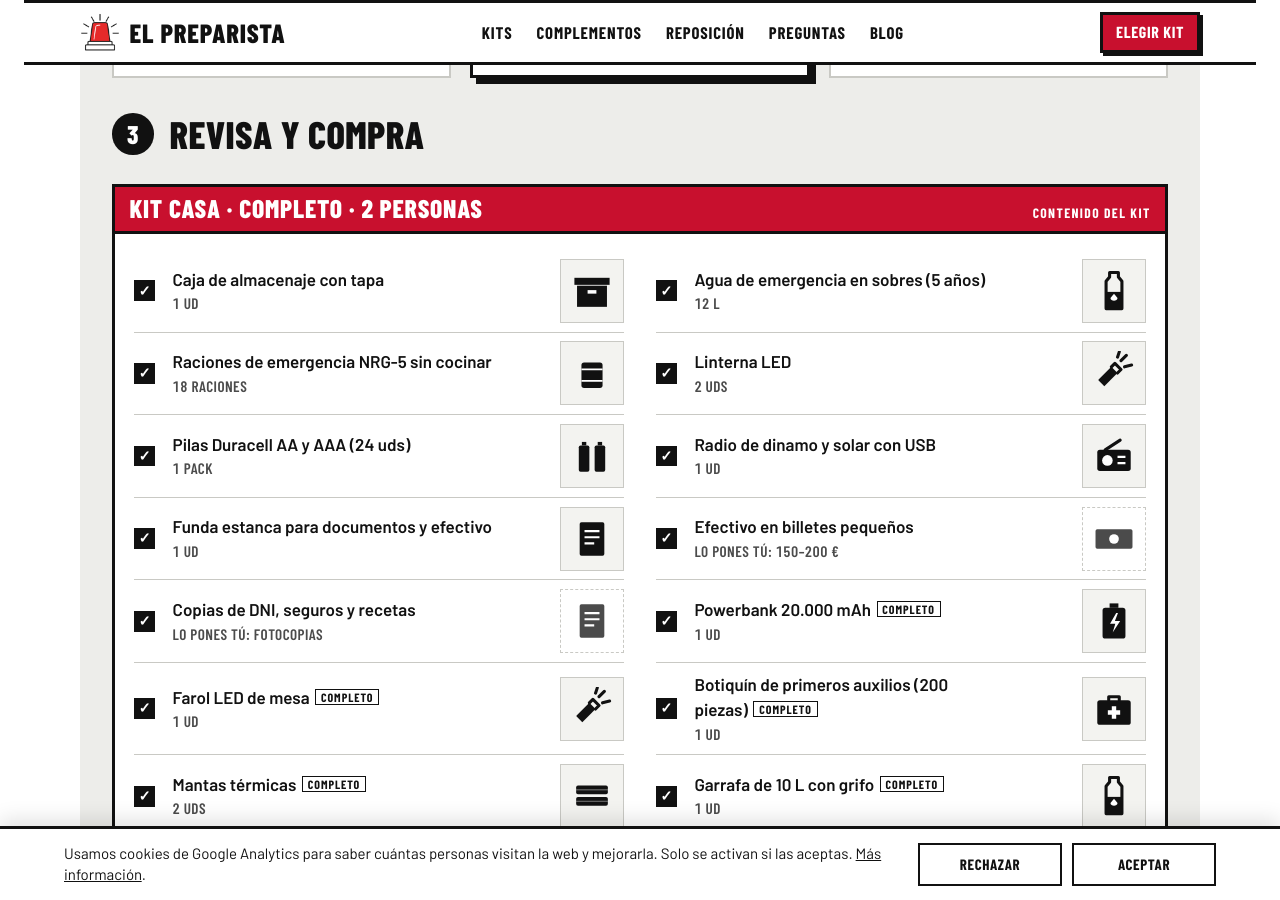
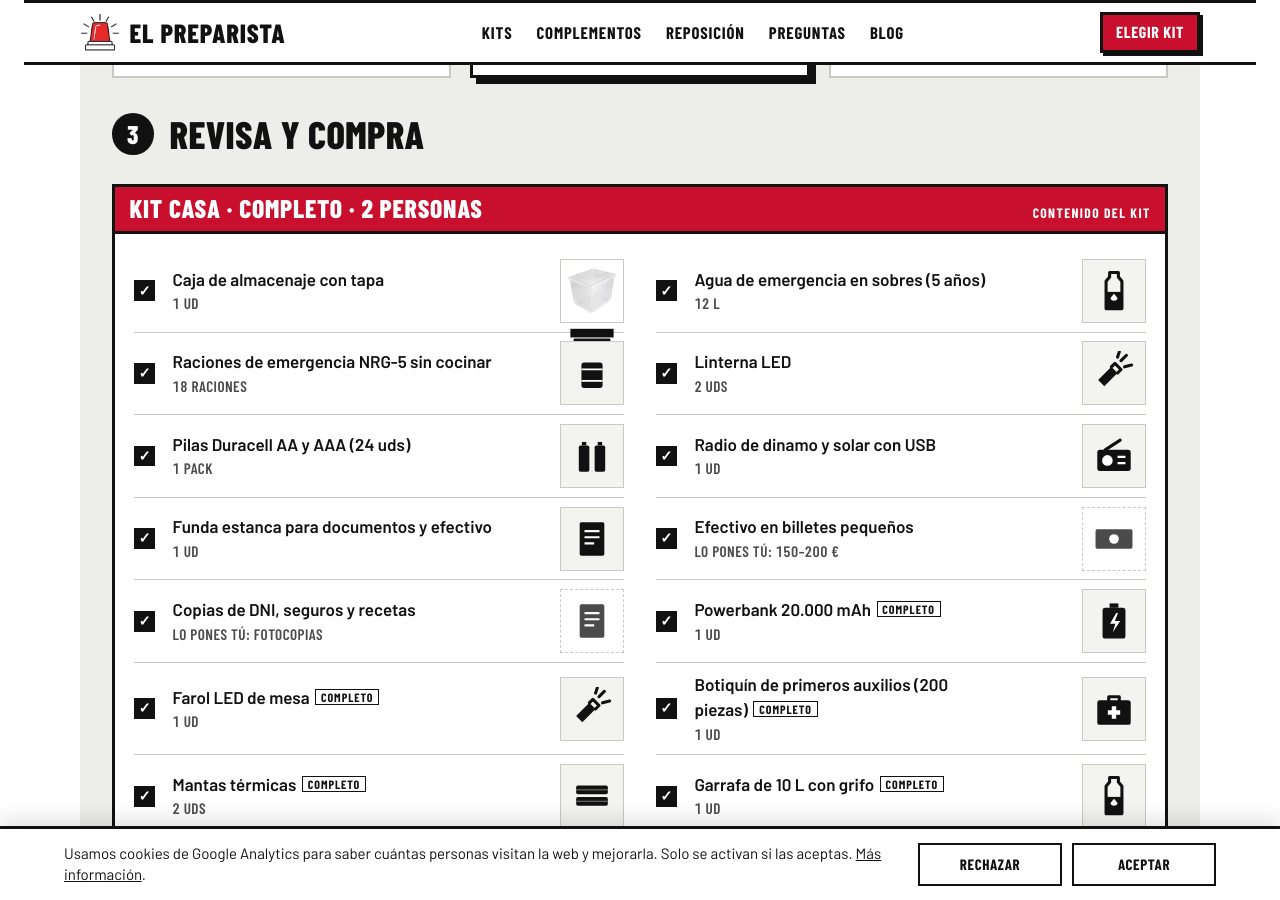
Before and after one commit to lucilayun-ux/elpreparista, a Jekyll site: the page index.html, which Jekyll copies as it is, in a window 1280 px wide and 900 px high, scrolled down 1653 px. Built offline with Jekyll 4.4.1, drawn with Linux system fonts in a browser that asks for light colours.

Commit message:
Foto de la caja de almacenaje en la lista del Kit Casa
Co-Authored-By: Claude Opus 5.5 <noreply@anthropic.com>
Claude-Session: https://claude.ai/code/session_01V7PVvrC8Dt7YxBNA65S9m6

```diff
--- a/index.html
+++ b/index.html
@@ -559,7 +559,7 @@ const AMAZON = { domain: "www.amazon.es", tag: "betender-21" };
 
 const PRODUCTS = {
   // Casa
-  caja:      { name: "Caja de almacenaje con tapa", search: "caja almacenaje plastico tapa 50 litros", asin: "B01NCM40UF", alts: ["B01IEKKQP6"], pack: 1, unit: "ud" },
+  caja:      { name: "Caja de almacenaje con tapa", search: "caja almacenaje plastico tapa 50 litros", asin: "B01NCM40UF", alts: ["B01IEKKQP6"], pack: 1, unit: "ud", img: "img/caja.jpg" },
   agua:      { name: "Agua de emergencia en sobres (5 años)", search: "agua emergencia larga duracion", asin: "B071RR4H19", alts: ["B09MSXVDL6"], pack: 7.75, unit: "L" },
   comida:    { name: "Raciones de 3.600 kcal sin cocinar (5 años)", search: "raciones emergencia 5 años", asin: "B01HPGX1QG", alts: [{ asin: "B07DX92V1X", pack: 6, name: "Raciones de emergencia NRG-5 sin cocinar", price: 6 }], pack: 18, unit: "raciones" },
   linterna:  { name: "Linterna LED", search: "linterna led potente pilas", asin: "B005FEGYCO", alts: ["B07YZ4TMZS"], pack: 1, unit: "ud" },
```
Also changed, not shown: img/caja.jpg (added).
